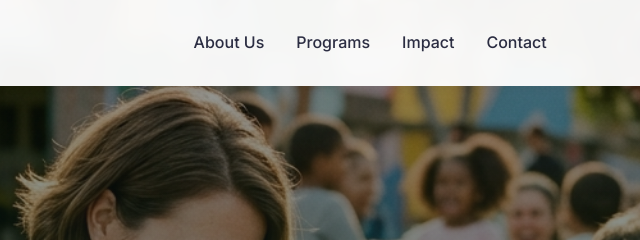
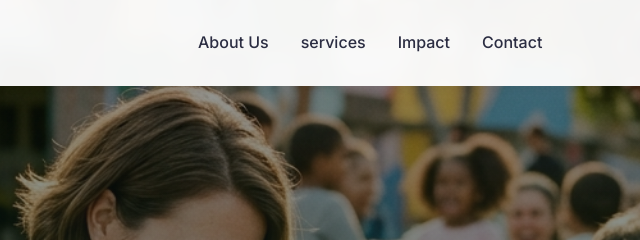
Before and after one commit to charanteja018/ngo, a website: page public/index.html in a window 1280 px wide. Shown: the top 240 px of the page, 267-907 px from the left. Drawn offline with nearby package versions, Linux system fonts and the light colour scheme.

Commit message:
Change 'Programs' link text to 'services'

```diff
--- a/public/index.html
+++ b/public/index.html
@@ -22,7 +22,7 @@
             </a>
             <ul class="nav-links">
                 <li><a href="#about">About Us</a></li>
-                <li><a href="#services">Programs</a></li>
+                <li><a href="#services">services</a></li>
                 <li><a href="#gallery">Impact</a></li>
                 <li><a href="#contact">Contact</a></li>
             </ul>
```
